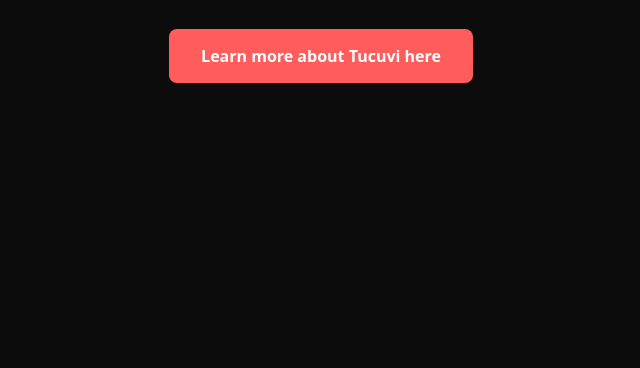
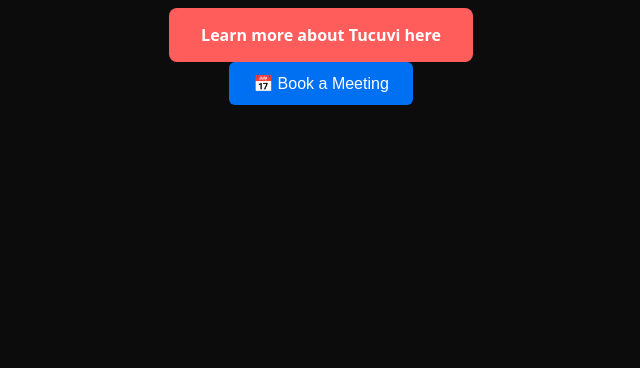
Before and after one commit to bkenadams/jarvis_link, a plain HTML site: page index.html in a window 1280 px wide. Shown: the part 432-800 px from the top of the page, without its empty margins (319-959 px from the left). Drawn offline with Linux system fonts and the light colour scheme.

Commit message:
Update index.html

```diff
--- a/index.html
+++ b/index.html
@@ -52,6 +52,11 @@
   <p>Brad's Virtual Sales Assistant.</p>
   <a class="button" href="https://elevenlabs.io/app/talk-to?agent_id=6A9zrmcfDKi21Gly5iLM" target="_blank">
     Learn more about Tucuvi here
+    <a href="https://tucuvi.pipedrive.com/scheduler/ppEOq6tp4/book-a-meeting-to-learn-more" target="_blank">
+  <button style="background-color:#0070f3;color:white;padding:12px 24px;border:none;border-radius:6px;font-size:16px;cursor:pointer;">
+    📅 Book a Meeting
+  </button>
+</a>
   </a>
 </body>
 </html>
```
